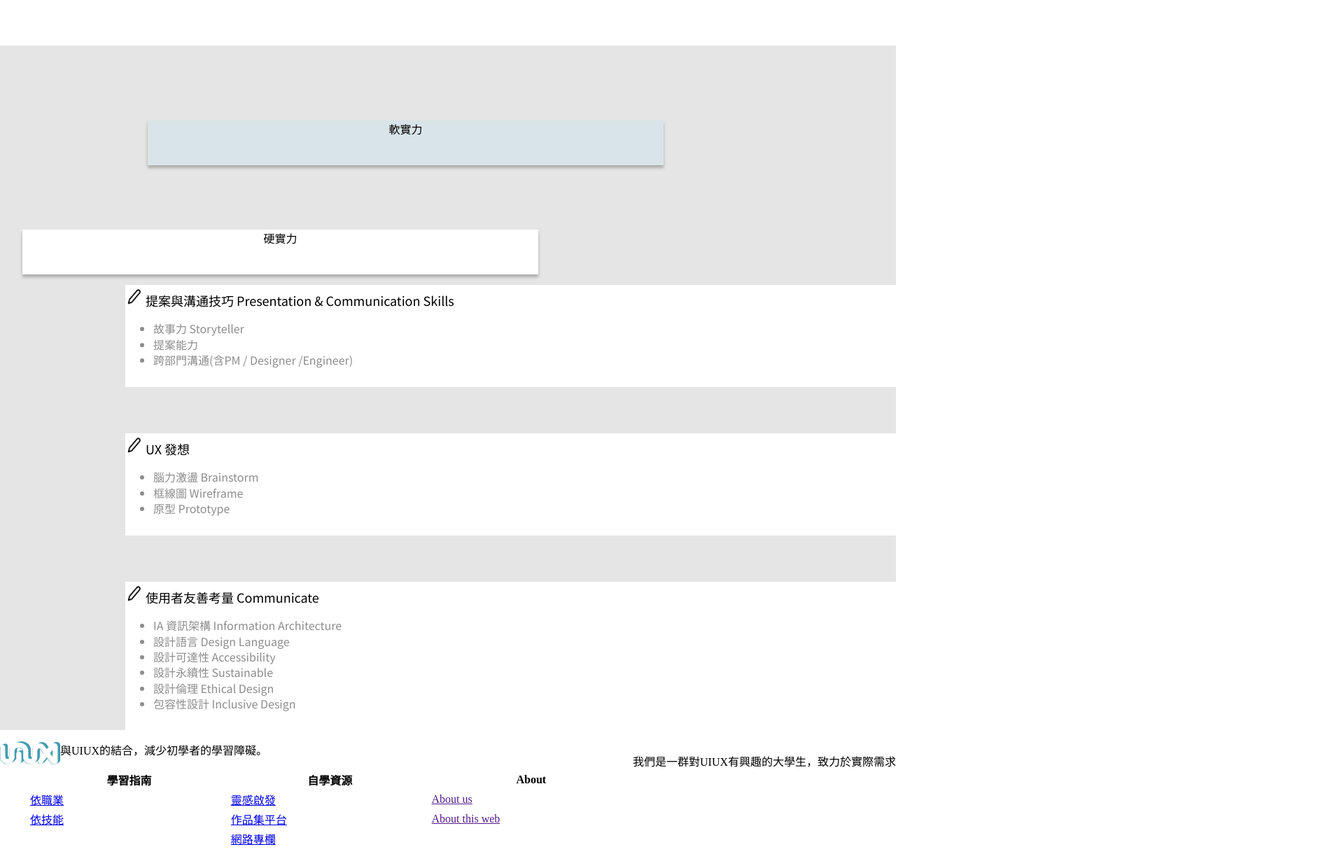
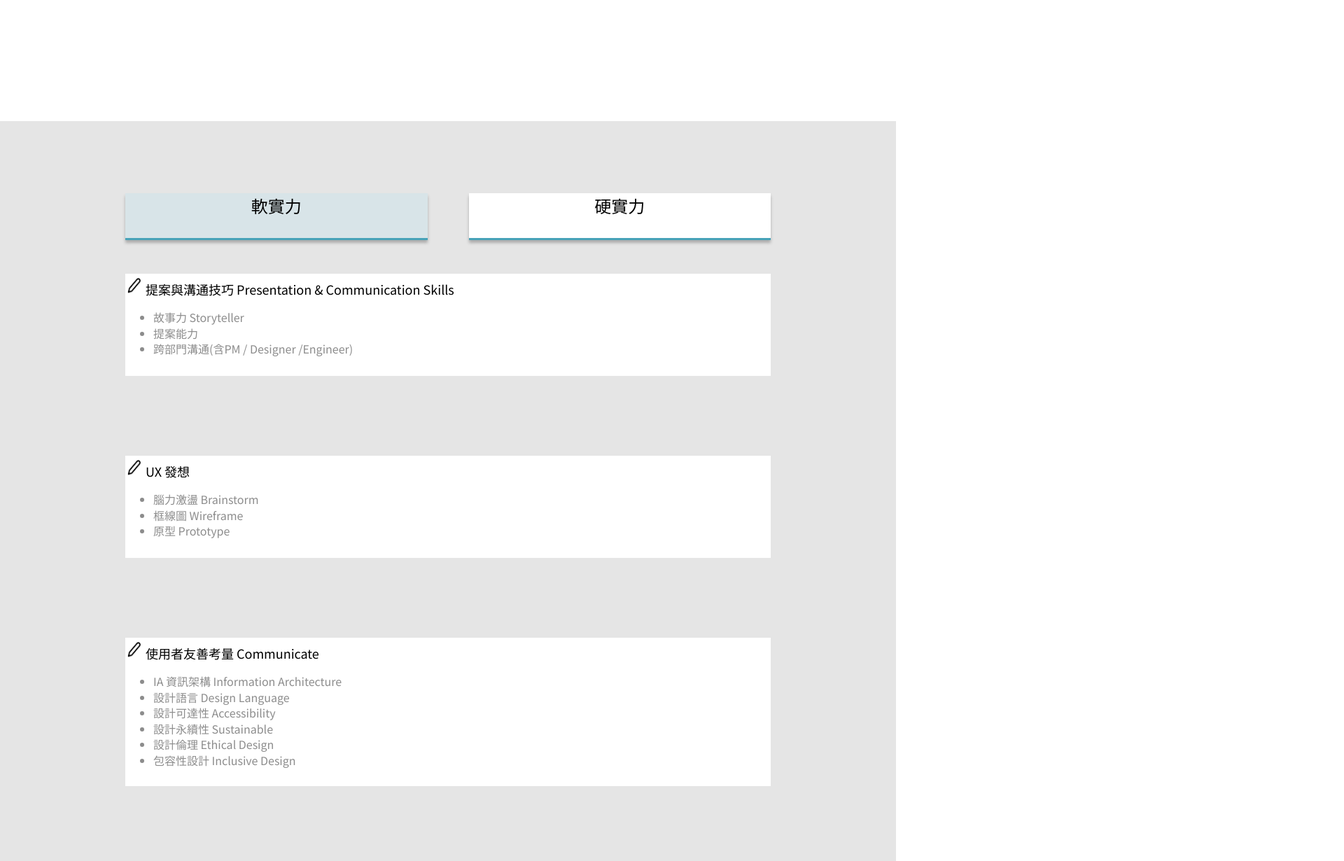
Before and after one commit to neo-lu15/GDSC, a plain HTML site: page soft-power.html in a window 1280 px wide. Shown: the part 430-1660 px from the top of the page at 70% size, 1920 px wide, since content can reach past the window. Drawn offline with Linux system fonts and the light colour scheme.

Commit message:
third commit

```diff
--- a/hard-skills.css
+++ b/hard-skills.css
@@ -3,8 +3,10 @@
 
 body {
     margin: 0;
-    width: 100%;
-    height: 100%;
+    /* width: 100%; */
+    /* height: 100%; */
+    height: 2891px;
+    overflow: scroll;
 }
 
 
@@ -45,8 +47,7 @@ header {
 }
 
 .container {
-    max-width: 1140px;
-    min-height: 300px;
+    height: 438px;
 }
 
 .visual {
@@ -56,8 +57,9 @@ header {
 }
 
 .visual h2 {
-    left: 179px;
-    font-family: Noto Sans TC;
+    padding-left: 179px;
+    padding-top: 128px;
+    font-family: "Noto Sans TC";
     font-style: normal;
     font-weight: bold;
     font-size: 64px;
@@ -69,59 +71,71 @@ header {
 }
 
 .content {
+    margin-top: 103px;
     background-color: #E5E5E5;
-
+    padding-left: 179px;
+    padding-right: 179px;
 }
 
 .button {
-    display: flex;
-    flex-direction: column;
-    justify-content: flex-end;
+    padding-top: 103px;
+    padding-bottom: 48px;
+    display: grid;
+    grid-template-columns: 1fr 1fr;
+    column-gap: 59px;
     align-items: center;
-    border: none;
-    padding: 15px 32px;
-    text-align: center;
     text-decoration: none;
-    display: inline-block;
     font-size: 16px;
-    margin: 4px 2px;
     cursor: pointer;
 }
 
 .soft-power {
-    width: 737px;
+    text-align: center;
     height: 64px;
-    left: 975px;
-    top: 602px;
     border: none;
     background: #FFFFFF;
     box-shadow: 0px 4px 4px rgba(0, 0, 0, 0.25);
+    border-bottom: 3px solid #47A2B8;
+}
+
+.soft-power a {
+    font-family: "Roboto";
+    font-style: normal;
+    font-weight: normal;
+    font-size: 24px;
+    color: #000000;
 }
 
 .hard-skills {
-    width: 737px;
+    text-align: center;
     height: 64px;
-    left: 975px;
-    top: 602px;
     border: none;
+    border-bottom: 3px solid #47A2B8;
     background: rgba(200, 227, 234, 0.45);
     box-shadow: 0px 4px 4px rgba(0, 0, 0, 0.25);
 }
 
+.hard-skills a {
+    font-family: "Roboto";
+    font-style: normal;
+    font-weight: normal;
+    font-size: 24px;
+    color: #000000;
+}
+
 .detail-container {
-    margin-left: 179px;
+
     display: grid;
     grid-template-rows: 1fr 1fr 1fr;
-    gap: 1.108%;
+    row-gap: 48px;
+    padding-bottom: 278px;
 }
 
 .one {
-    margin-top: 48px;
+
     border: none;
     background-color: white;
-    width: 1562px;
     height: 190px;
-    left: calc(50% - 1562px/2);
 }
 
 .one b {
@@ -135,7 +149,7 @@ header {
 
 .one li {
     left: 234px;
-    font-family: Noto Sans TC;
+    font-family: "Noto Sans TC";
     font-style: normal;
     font-weight: normal;
     font-size: 16px;
@@ -146,9 +160,7 @@ header {
 .two {
     border: none;
     background-color: white;
-    width: 1562px;
-
-
+    height: 146px;
 }
 
 .two b {
@@ -161,7 +173,7 @@ header {
 
 .two li {
     left: 234px;
-    font-family: Noto Sans TC;
+    font-family: "Noto Sans TC";
     font-style: normal;
     font-weight: normal;
     font-size: 16px;
@@ -172,8 +184,7 @@ header {
 .three {
     border: none;
     background-color: white;
-    width: 1562px;
-
+    height: 146px;
 }
 
 .three b {
@@ -187,7 +198,7 @@ header {
 
 .three li {
     left: 234px;
-    font-family: Noto Sans TC;
+    font-family: "Noto Sans TC";
     font-style: normal;
     font-weight: normal;
     font-size: 16px;
@@ -198,7 +209,7 @@ header {
 .four {
     border: none;
     background-color: white;
-    width: 1562px;
+    height: 124px;
 
 }
 
@@ -213,7 +224,7 @@ header {
 
 .four li {
     left: 234px;
-    font-family: Noto Sans TC;
+    font-family: "Noto Sans TC";
     font-style: normal;
     font-weight: normal;
     font-size: 16px;
@@ -224,7 +235,7 @@ header {
 .five {
     border: none;
     background-color: white;
-    width: 1562px;
+    height: 344px;
 
 }
 
@@ -239,7 +250,7 @@ header {
 
 .five li {
     left: 234px;
-    font-family: Noto Sans TC;
+    font-family: "Noto Sans TC";
     font-style: normal;
     font-weight: normal;
     font-size: 16px;
@@ -250,7 +261,7 @@ header {
 .six {
     border: none;
     background-color: white;
-    width: 1562px;
+    height: 278px;
 
 }
 
@@ -276,7 +287,7 @@ header {
 .seven {
     border: none;
     background-color: white;
-    width: 1562px;
+    height: 146px;
     margin-bottom: 278px;
 
 }
--- a/home.css
+++ b/home.css
@@ -100,8 +100,7 @@ header {
     flex-grow: 1;
     float: left;
     padding: 30px;
-    /* height: 17.19%; */
-    /* Should be removed. Only for demonstration */
+
 }
 
 .row {
@@ -109,7 +108,7 @@ header {
     flex-direction: row;
 }
 
-/* Clear floats after the columns */
+
 .row:after {
 
     content: "";
@@ -119,18 +118,16 @@ header {
 
 .card {
     background-color: #FFFFFF;
-    /* Add shadows to create the "card" effect */
     box-shadow: 0 4px 8px 0 rgba(0, 0, 0, 0.2);
     transition: 0.3s;
     width: 100%;
 }
 
-/* On mouse-over, add a deeper shadow */
+
 .card:hover {
     box-shadow: 0 8px 16px 0 rgba(0, 0, 0, 0.2);
 }
 
-/* Add some padding inside the card container */
 .container {
     padding: 2px 16px;
 }
@@ -139,15 +136,13 @@ header {
     box-shadow: 0 4px 8px 0 rgba(0, 0, 0, 0.2);
     transition: 0.3s;
     border-radius: 5px;
-    /* 5px rounded corners */
+
 }
 
-/* Add rounded corners to the top left and the top right corner of the image */
 img {
     border-radius: 5px 5px 0 0;
 }
 
-/* Create three equal columns that floats next to each other */
 
 .detail-container {
     margin-top: 56px;
@@ -210,6 +205,8 @@ img {
 }
 
 .footer-container {
+    margin-left: 180px;
+    margin-right: 180px;
     height: 236px;
 }
 
@@ -222,7 +219,6 @@ footer {
 
 .logo2 {
     margin-top: 57px;
-    padding-left: 180px;
     cursor: pointer;
 }
 
@@ -234,15 +230,13 @@ footer {
 }
 
 .left_footer p {
-    font-family: Noto Sans TC;
+    font-family: "Noto Sans TC";
     font-style: normal;
     font-weight: 500;
     font-size: 16px;
     line-height: 140%;
-
     display: flex;
     align-items: center;
-
 }
 
 .right_footer th a {
@@ -259,8 +253,6 @@ footer {
 
 .right_footer {
     margin-top: 57px;
-    width: 800px;
-    right: 100px;
 }
 
 .right_footer td a {
--- a/soft-power.css
+++ b/soft-power.css
@@ -3,8 +3,10 @@
 
 body {
     margin: 0;
-    width: 100%;
-    height: 100%;
+    /* width: 100%; */
+    /* height: 100%; */
+    height: 1959px;
+    overflow: scroll;
 }
 
 
@@ -45,7 +47,6 @@ header {
 }
 
 .container {
-    width: 1920px;
     height: 438px;
 }
 
@@ -68,65 +69,74 @@ header {
 }
 
 .content {
+    margin-top: 103px;
     background-color: #E5E5E5;
+    padding-left: 179px;
+    padding-right: 179px;
 }
 
 
 
 .button {
-    display: flex;
-    flex-direction: column;
-    justify-content: flex-end;
+    padding-top: 103px;
+    padding-bottom: 48px;
+    display: grid;
+    grid-template-columns: 1fr 1fr;
+    column-gap: 59px;
     align-items: center;
-    border: none;
-    padding: 15px 32px;
-    text-align: center;
     text-decoration: none;
-    display: inline-block;
     font-size: 16px;
-    row-gap: 59px;
     cursor: pointer;
 }
 
 .soft-power {
-    margin-top: 92px;
-    margin-left: 179px;
-    row-gap: 59px;
-    width: 737px;
+    text-align: center;
     height: 64px;
     border: none;
     background: rgba(200, 227, 234, 0.45);
     box-shadow: 0px 4px 4px rgba(0, 0, 0, 0.25);
+    border-bottom: 3px solid #47A2B8;
+}
+
+.soft-power a {
+    font-family: "Roboto";
+    font-style: normal;
+    font-weight: normal;
+    font-size: 24px;
+    color: #000000;
 }
 
 .hard-skills {
-    margin-top: 92px;
-    width: 737px;
+    text-align: center;
     height: 64px;
-    left: 975px;
-    top: 602px;
     border: none;
     background: #FFFFFF;
     box-shadow: 0px 4px 4px rgba(0, 0, 0, 0.25);
+    border-bottom: 3px solid #47A2B8;
+}
+
+.hard-skills a {
+    font-family: "Roboto";
+    font-style: normal;
+    font-weight: normal;
+    font-size: 24px;
+    color: #000000;
 }
 
 
 
+.detail-container {
 
-.detail-container {
-    margin-left: 179px;
     display: grid;
     grid-template-rows: 1fr 1fr 1fr;
-    gap: 1.108%;
+    row-gap: 48px;
+    padding-bottom: 407px;
 }
 
 .one {
     border: none;
     background-color: white;
-    width: 1562px;
     height: 146px;
-    left: calc(50% - 1562px/2);
-    top: 0px;
 }
 
 .one b {
@@ -151,11 +161,7 @@ header {
 .two {
     border: none;
     background-color: white;
-    width: 1562px;
     height: 146px;
-    left: calc(50% - 1562px/2);
-    top: 194px;
-
 
 }
 
@@ -180,10 +186,7 @@ header {
 .three {
     border: none;
     background-color: white;
-    width: 1562px;
     height: 212px;
-    left: calc(50% - 1562px/2);
-    top: 388px;
 }
 
 .three b {
@@ -197,10 +200,76 @@ header {
 
 .three li {
     left: 234px;
-    font-family: Noto Sans TC;
+    font-family: "Noto Sans TC";
     font-style: normal;
     font-weight: normal;
     font-size: 16px;
     line-height: 140%;
     color: rgba(0, 0, 0, 0.45);
 }
+
+
+.footer-container {
+    height: 236px;
+}
+
+footer {
+    background-color: #FFFFFF;
+    display: flex;
+    flex-direction: row;
+}
+
+
+.logo2 {
+    margin-top: 57px;
+    padding-left: 180px;
+    cursor: pointer;
+}
+
+
+.left_footer {
+    margin-top: 57px;
+    height: 101px;
+
+}
+
+.left_footer p {
+    font-family: Noto Sans TC;
+    font-style: normal;
+    font-weight: 500;
+    font-size: 16px;
+    line-height: 140%;
+
+    display: flex;
+    align-items: center;
+
+}
+
+.right_footer th a {
+    margin-bottom: 24px;
+    font-family: "Noto Sans TC";
+    font-style: normal;
+    font-weight: 500;
+    font-size: 18px;
+    line-height: 112.5%;
+    display: flex;
+
+}
+
+
+.right_footer {
+    margin-top: 57px;
+    width: 800px;
+    right: 100px;
+}
+
+.right_footer td a {
+    margin-bottom: 12px;
+    font-family: "Noto Sans TC";
+    font-style: normal;
+    font-weight: normal;
+    font-size: 16px;
+    line-height: 112.5%;
+    text-decoration: none;
+    color: black;
+}
```
Also changed, not shown: UIUX_Designer.html (added, +102 -0 lines).
